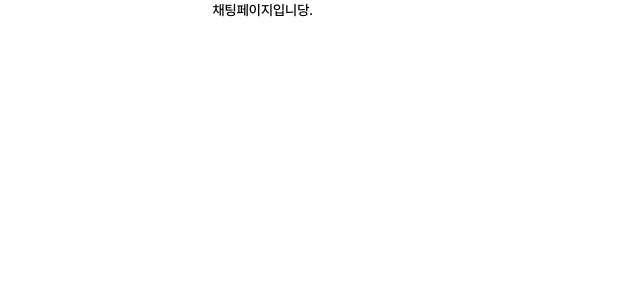
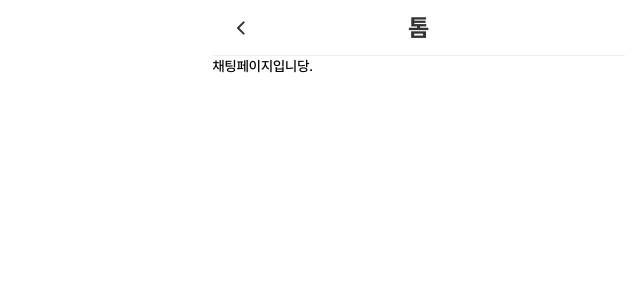
Before and after one commit to LoFin-official/LoFin-FE, a Next.js app: page /chat in a window 1280 px wide. Shown: the top 300 px of the page, without its empty margins (214-854 px from the left). Built offline with nearby package versions, Linux system fonts and the light colour scheme.

Commit message:
📝 Update : 채팅 페이지 헤더 추가

```diff
--- a/src/pages/chat/index.tsx
+++ b/src/pages/chat/index.tsx
@@ -1,5 +1,16 @@
-import React from 'react';
+import BottomBar from '@/components/shared/BottomBar';
+import Header from '@/components/shared/Header';
+import React, { ReactNode } from 'react';
 
 export default function ChatPage() {
   return <div>채팅페이지입니당.</div>;
 }
+
+ChatPage.getLayout = (page: ReactNode) => {
+  return (
+    <>
+      <Header>톰</Header>
+      {page}
+    </>
+  );
+};
```
